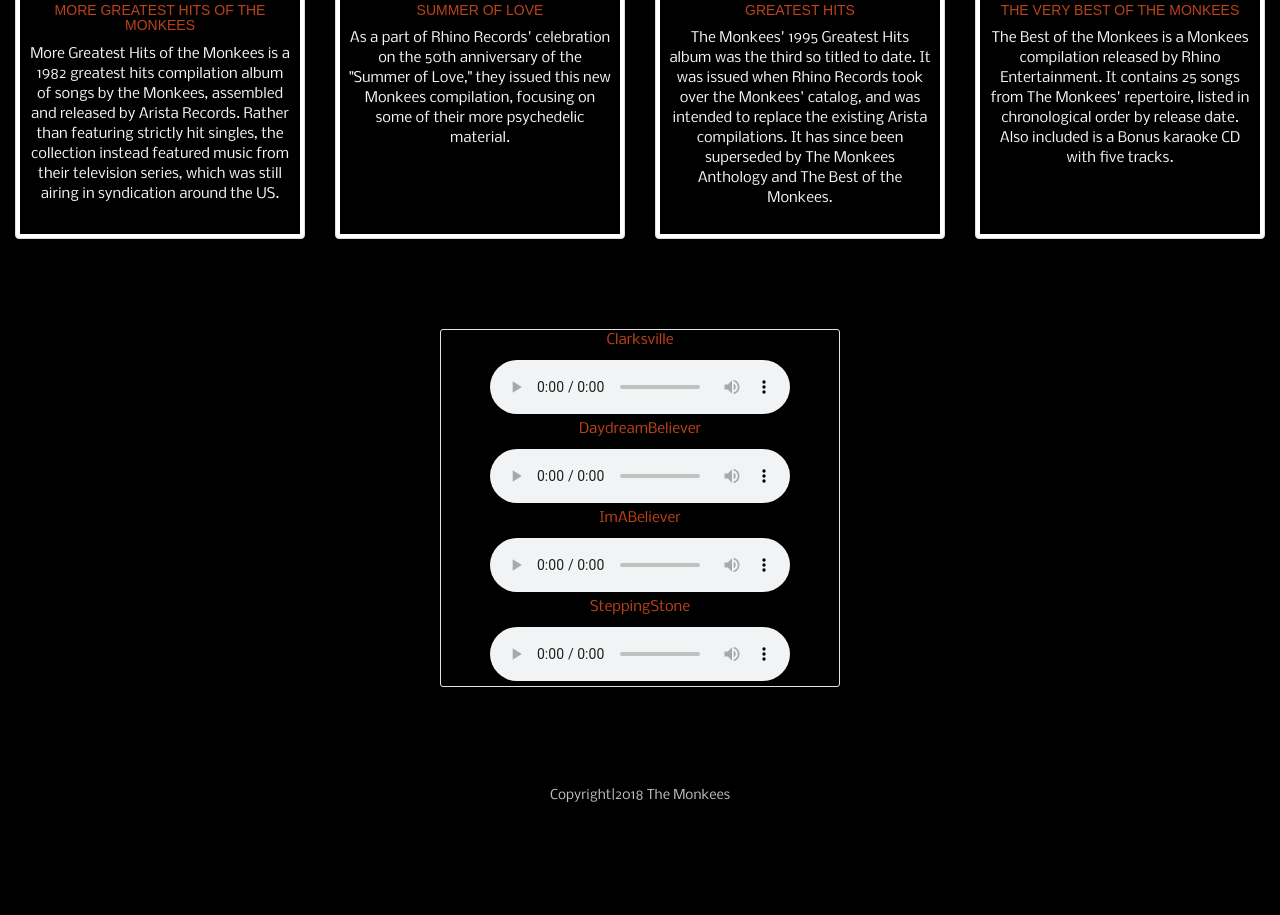
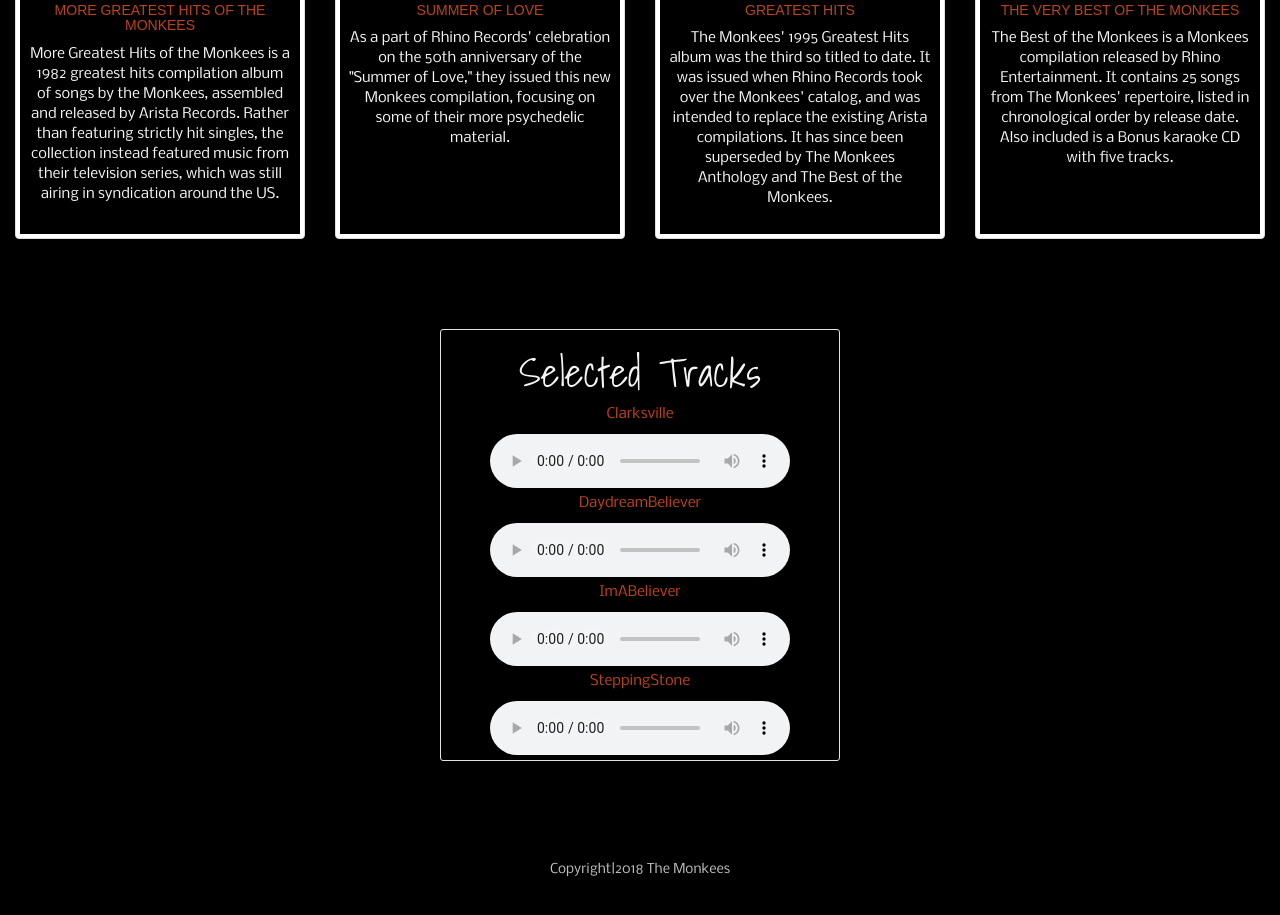
Before and after one commit to Harrysibbenga/Monkees_Project, a plain HTML site: page music.html in a window 1280 px wide. Shown: the part 697-1612 px from the top of the page. Before the commit the page ends 1584 px from the top, so only its background shows below. Drawn offline with nearby package versions, Linux system fonts and the light colour scheme.

Commit message:
Selected tracks header added

```diff
--- a/assets/css/style.css
+++ b/assets/css/style.css
@@ -64,6 +64,18 @@ html,
 body .row {
     padding: 0;
     margin: 0;
+}
+
+.albums-section h1 {
+    font-family: 'Shadows Into Light', cursive;
+    color: #f5f5f5;
+    font-size: 60px;
+}
+
+.music-list h2 {
+    font-family: 'Shadows Into Light', cursive;
+    color: #f5f5f5;
+    font-size: 40px;
 }
 
 /*Colors----------------------------------------*/
@@ -286,12 +298,6 @@ p em {
     margin-top: 20px;
 }
 
-.albums-section h1 {
-    font-family: 'Shadows Into Light', cursive;
-    color: #f5f5f5;
-    font-size: 60px;
-}
-
 .albums-section .album {
     height: 500px;
     margin-top: 20px;
--- a/music.html
+++ b/music.html
@@ -106,6 +106,7 @@
         <div class="col-xs-12">
           <div class="music-list">
             <div class="well well-sm">
+              <h2>Selected Tracks</h2>
               <p>Clarksville</p>
               <audio controls>
                 <source src="assets/music/Clarksville.mp3" type="audio/mpeg"/>
```
